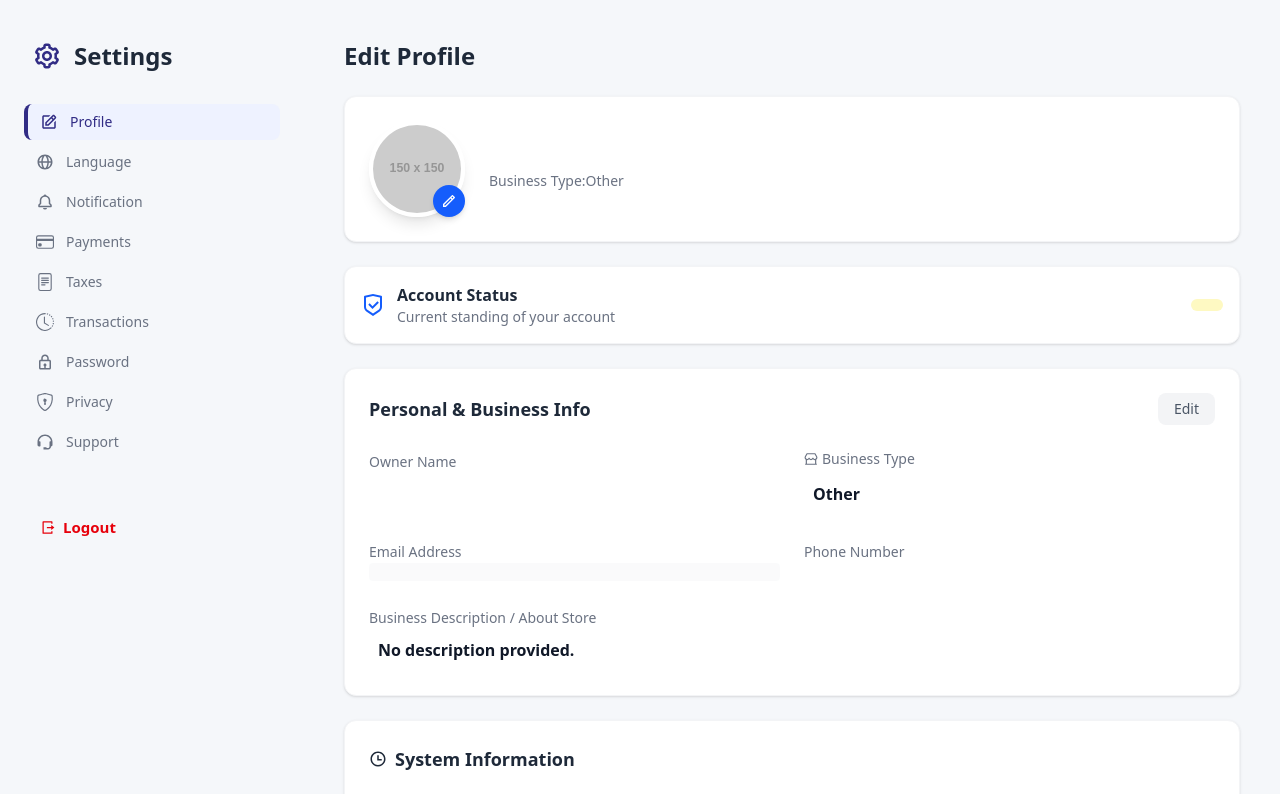
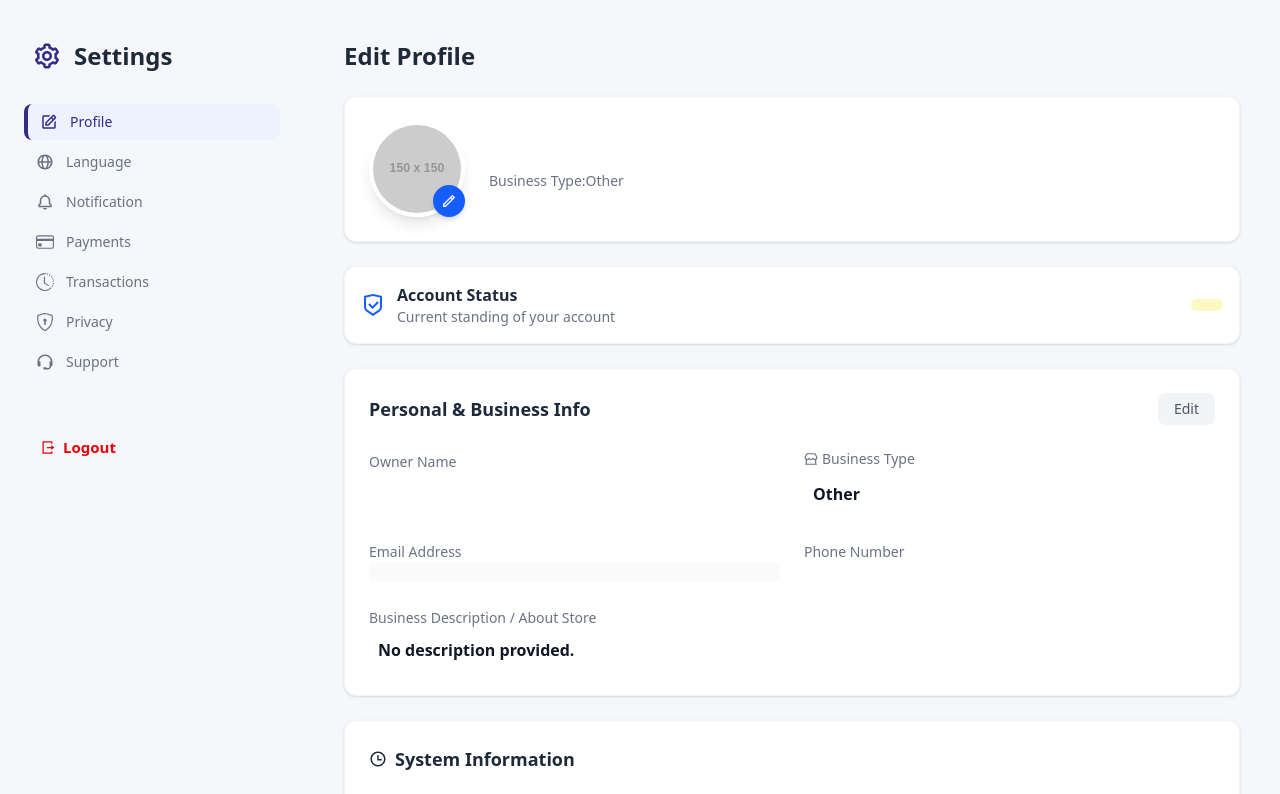
Before and after one commit to 4bjith/GroupProject-OnlineStore, a React (Vite) app in the folder Frontend-main/: page /settings in a window 1280 px wide. Shown: the top 794 px of the page. Built offline with nearby package versions, Linux system fonts and the light colour scheme.

Commit message:
2 line commanded in settings

```diff
--- a/Frontend-main/src/pages/Settings.jsx
+++ b/Frontend-main/src/pages/Settings.jsx
@@ -16,9 +16,9 @@ const MENU_ITEMS = [
   { key: "language", label: "Language", icon: <BiGlobe /> },
   { key: "notification", label: "Notification", icon: <BiBell /> },
   { key: "payments", label: "Payments", icon: <BsCreditCard /> },
-  { key: "taxes", label: "Taxes", icon: <BsFileText /> },
+  // { key: "taxes", label: "Taxes", icon: <BsFileText /> },
   { key: "transactions", label: "Transactions", icon: <BsClockHistory /> },
-  { key: "password", label: "Password", icon: <BiLock /> },
+  // { key: "password", label: "Password", icon: <BiLock /> },
   { key: "privacy", label: "Privacy", icon: <BsShieldLock /> },
   { key: "support", label: "Support", icon: <BiSupport /> },
 ];
```
